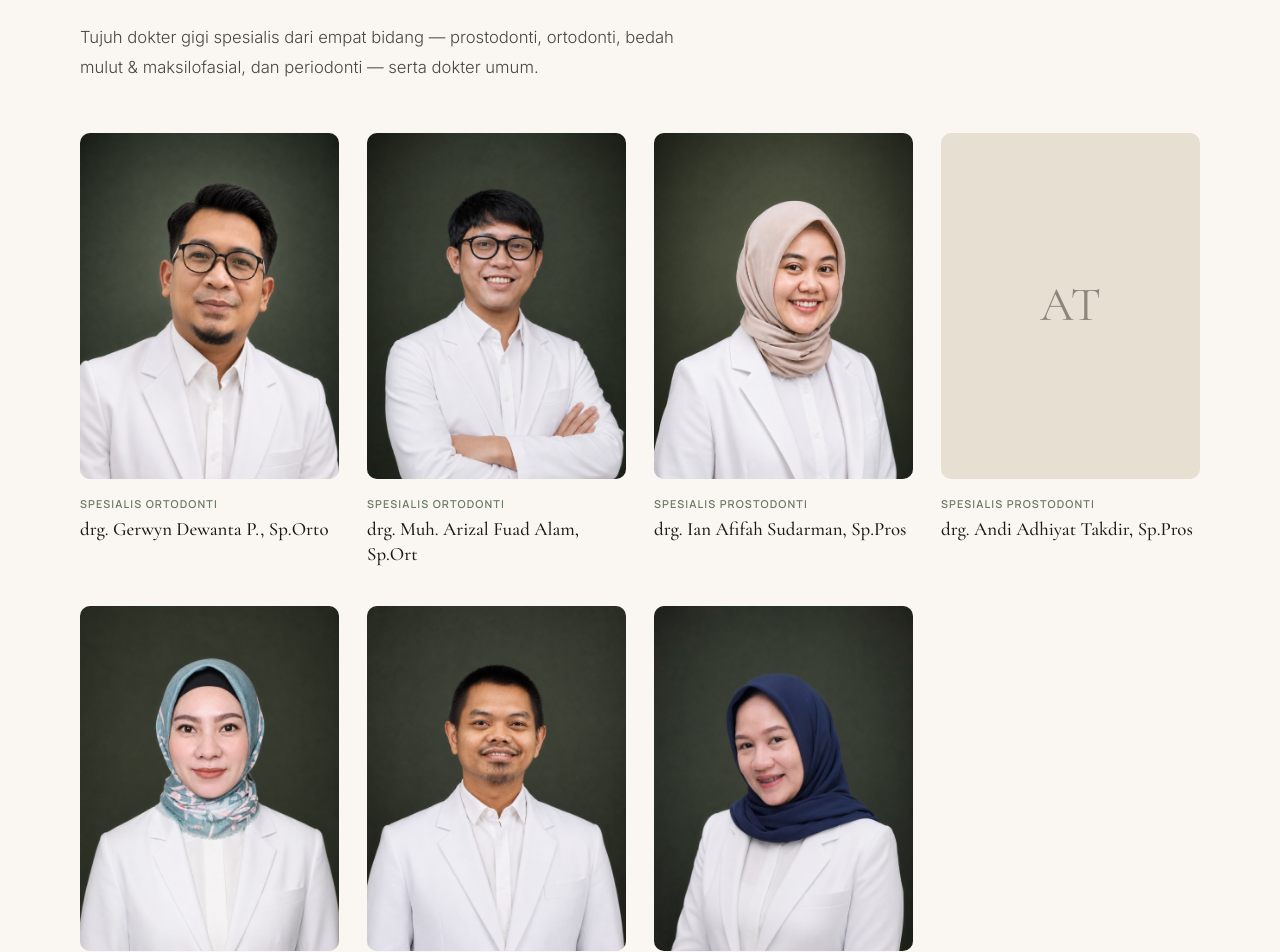
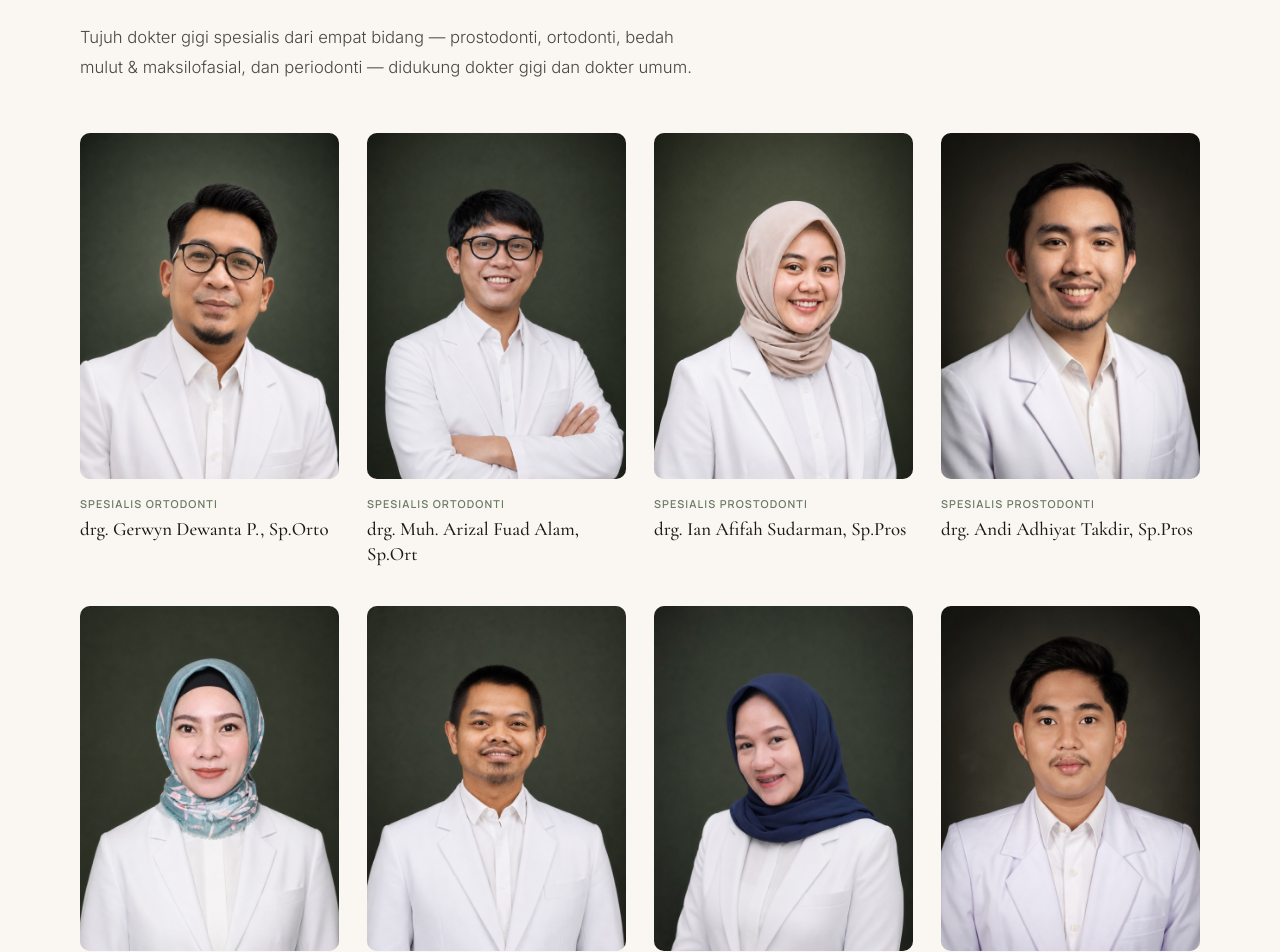
Before and after one commit to garlan730/baruga-website, a React (Vite) app: page / in a window 1280 px wide. Shown: the part 6400-7352 px from the top of the page. Built offline with nearby package versions, Linux system fonts and the light colour scheme.

Commit message:
Add drg. Adhiyat photo and drg. Andi Arigoh Asjad (general dentist)
Co-Authored-By: Claude Opus 5.5 <noreply@anthropic.com>

```diff
--- a/src/config.js
+++ b/src/config.js
@@ -60,7 +60,7 @@ export const DOCTOR_GROUPS = [
     title: { id: 'Spesialis Prostodonti', en: 'Prosthodontics' },
     doctors: [
       { name: 'drg. Ian Afifah Sudarman, Sp.Pros', photo: '/img/doctors/ian.jpg' },
-      { name: 'drg. Andi Adhiyat Takdir, Sp.Pros', photo: '' },
+      { name: 'drg. Andi Adhiyat Takdir, Sp.Pros', photo: '/img/doctors/adhiyat.jpg' },
       { name: 'drg. Rezki Wahyuni Syamsuddin, Sp.Pros', photo: '/img/doctors/rezki.jpg' },
     ],
     role: { id: 'Dokter Gigi Spesialis Prostodonti', en: 'Prosthodontist' },
@@ -78,6 +78,12 @@ export const DOCTOR_GROUPS = [
     role: { id: 'Dokter Gigi Spesialis Periodonti', en: 'Periodontist' },
   },
   {
+    service: 'dentist',
+    title: { id: 'Dokter Gigi', en: 'General Dentistry' },
+    doctors: [{ name: 'drg. Andi Arigoh Asjad', photo: '/img/doctors/arigoh.jpg' }],
+    role: { id: 'Dokter Gigi', en: 'Dentist' },
+  },
+  {
     service: 'gp',
     title: { id: 'Dokter Umum', en: 'General Practice' },
     doctors: [{ name: 'dr. Andi Gunara', photo: '/img/doctors/gunara.jpg' }],
@@ -89,6 +95,7 @@ export const DOCTOR_GROUPS = [
 export const SERVICES = [
   { key: 'prosto', group: 'prosto', title: { id: 'Prostodonti & Implan', en: 'Prosthodontics & Implants' }, hint: { id: 'Gigi tiruan, crown, implan', en: 'Dentures, crowns, implants' } },
   { key: 'ortho', group: 'ortho', title: { id: 'Ortodonti (Behel)', en: 'Orthodontics (Braces)' }, hint: { id: 'Behel, clear aligner', en: 'Braces, clear aligners' } },
+  { key: 'dentist', group: 'dentist', title: { id: 'Perawatan Gigi Umum', en: 'General Dentistry' }, hint: { id: 'Tambal, scaling, cabut gigi', en: 'Fillings, scaling, extractions' } },
   { key: 'specialist', group: null, title: { id: 'Spesialis Lainnya', en: 'Other Specialists' }, hint: { id: 'Bedah mulut, periodonti (gusi)', en: 'Oral surgery, periodontics (gums)' } },
   { key: 'vaccine', group: 'gp', title: { id: 'Vaksin Umroh & Haji', en: 'Umrah & Hajj Vaccine' }, hint: { id: 'Meningitis, polio, ICV', en: 'Meningitis, polio, ICV' } },
   { key: 'gp', group: 'gp', title: { id: 'Dokter Umum', en: 'General Practitioner' }, hint: { id: 'Konsultasi & surat sehat', en: 'Check-ups & certificates' } },
--- a/src/pages/Home.jsx
+++ b/src/pages/Home.jsx
@@ -451,8 +451,8 @@ function Doctors() {
           label={{ id: 'Tim Dokter', en: 'Our Doctors' }}
           title={{ id: 'Kenali dokter kami.', en: 'Meet our doctors.' }}
           text={{
-            id: 'Tujuh dokter gigi spesialis dari empat bidang — prostodonti, ortodonti, bedah mulut & maksilofasial, dan periodonti — serta dokter umum.',
-            en: 'Seven dental specialists across four fields — prosthodontics, orthodontics, oral & maxillofacial surgery, and periodontics — plus a general practitioner.',
+            id: 'Tujuh dokter gigi spesialis dari empat bidang — prostodonti, ortodonti, bedah mulut & maksilofasial, dan periodonti — didukung dokter gigi dan dokter umum.',
+            en: 'Seven dental specialists across four fields — prosthodontics, orthodontics, oral & maxillofacial surgery, and periodontics — supported by a general dentist and a general practitioner.',
           }}
         />
         <div className="doctors-grid">{dental.flatMap((g) => g.doctors.map((d) => ({ g, d }))).map(({ g, d }, i) => card(g, d, i))}</div>
```
Also changed, not shown: public/img/doctors/adhiyat.jpg (added), public/img/doctors/arigoh.jpg (added).
